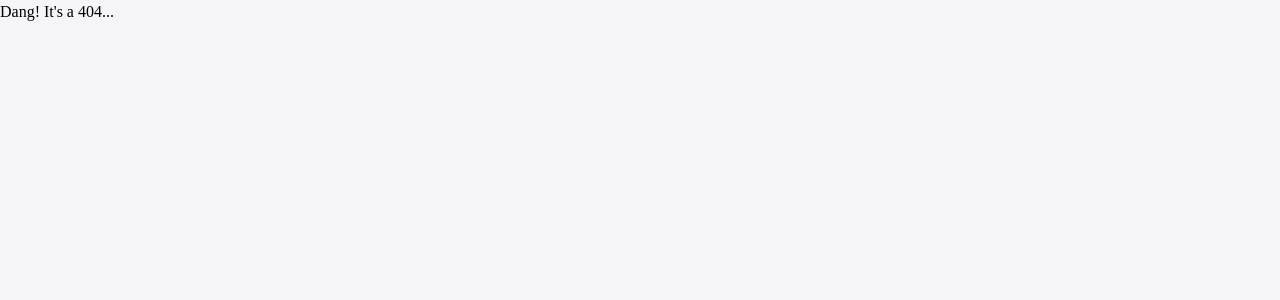
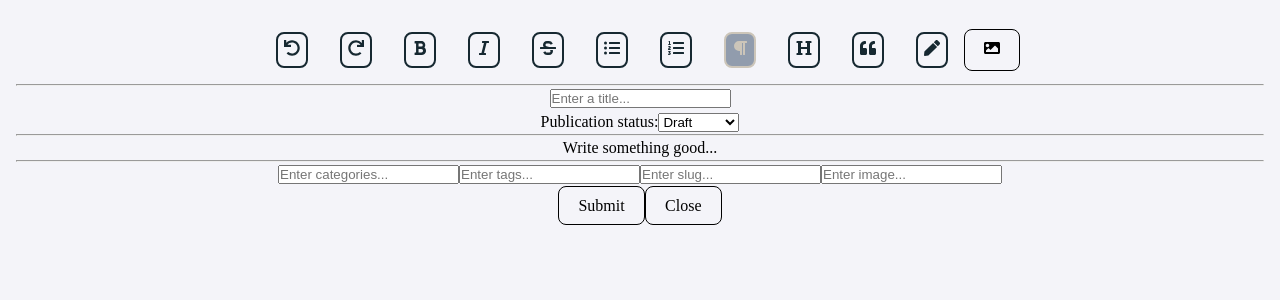
Before and after one commit to colterlevi/colterlevi_com, a React (Vite) app: page /editor in a window 1280 px wide. Before the commit this address had no page. Shown: the top 300 px of the page. Built offline with nearby package versions, Linux system fonts and the light colour scheme; a web font is replaced by a local one.

Commit message:
minimal css and routing for RTE

```diff
--- a/package.json
+++ b/package.json
@@ -17,6 +17,7 @@
     "framer-motion": "^11.0.24",
     "react": "^18.2.0",
     "react-dom": "^18.2.0",
+    "react-icons": "^5.0.1",
     "react-router-dom": "^6.22.3"
   },
   "devDependencies": {
--- a/src/App.css
+++ b/src/App.css
@@ -171,3 +171,25 @@ h1 {
 .experience-entry a {
   color: black;
 }
+
+button.toolbar {
+  border: 2px solid #162831;
+  color: #162831;
+  padding: 6px;
+  margin: 1em;
+  width: fit-content;
+  border-radius: 8px;
+  background-color: transparent;
+
+}
+
+button.is-active {
+  border: 2px solid #CCC5B9;
+  color: #CCC5B9;
+  padding: 6px;
+  margin: 1em;
+  width: fit-content;
+  border-radius: 8px;
+  background-color: #919CAD;
+
+}
--- a/src/App.jsx
+++ b/src/App.jsx
@@ -9,6 +9,7 @@ import About from './components/About'
 import Projects from './components/Projects'
 import Contact from './components/Contact'
 import Experience from './components/Experience';
+import RichTextEditor from './components/modules/RichTextEditor.jsx'
 
 const App = () => {
 
@@ -44,6 +45,10 @@ const App = () => {
 
       errorElement: <ErrorBoundary />
     },
+    {
+      path: '/editor',
+      element: <RichTextEditor />,
+    }
   ]);
 
 
--- a/src/components/Projects.jsx
+++ b/src/components/Projects.jsx
@@ -1,9 +1,9 @@
 import { useState } from 'react'
 import { motion } from 'framer-motion'
-
+import { useNavigate } from "react-router-dom"
 
 const Projects = () => {
-    const [count, setCount] = useState(0)
+    const navigate = useNavigate()
 
     return (
         <motion.div
@@ -17,8 +17,8 @@ const Projects = () => {
                 <h2>
                     This button is my project.
                 </h2>
-                <button onClick={() => setCount((count) => count + 1)}>
-                    count is {count}
+                <button onClick={() => navigate('/editor')}>
+                    test editor
                 </button>
             </div>
         </motion.div>
--- /dev/null
+++ b/src/components/modules/RichTextEditor.jsx
@@ -0,0 +1,85 @@
+import { useEditor, EditorContent } from '@tiptap/react';
+import Image from '@tiptap/extension-image';
+import StarterKit from '@tiptap/starter-kit';
+import { useState, useRef, useCallback } from 'react';
+import { useNavigate } from "react-router-dom"
+import { FaImage } from 'react-icons/fa';
+import Toolbar from './Toolbar';
+
+
+const RichTextEditor = () => {
+    const editor = useEditor({
+        extensions: [
+            StarterKit, Image
+        ],
+        content: `<p>Write something good...</p>`,
+    });
+    const title = useRef('');
+    const tags = useRef('');
+    const categories = useRef('');
+    const image = useRef('');
+    const slug = useRef('');
+    const navigate = useNavigate();
+
+    const [selectedValue, setSelectedValue] = useState("draft");
+
+    const handleChange = (event) => {
+        setSelectedValue(event.target.value);
+    };
+
+    const handleSubmit = async (e) => {
+        e.preventDefault();
+        const content = editor.getHTML();
+        console.log(content);
+    };
+
+    const addImage = useCallback(() => {
+        const url = image.current.value;
+
+        if (url) {
+            editor.chain().focus().setImage({ src: url }).run();
+        }
+    }, [editor]);
+
+    if (!editor) {
+        return null;
+    }
+
+    return (
+        <div className='card'>
+            <div>
+                <Toolbar editor={editor} />
+                <button onClick={addImage}><FaImage /></button>
+            </div>
+            <hr />
+            <div>
+                <input ref={title} type="text" name='title' placeholder='Enter a title...' /><br />
+                <div>
+                    <label htmlFor="select-status">Publication status:</label>
+                    <select id="select-status" value={selectedValue} onChange={handleChange}>
+                        <option value="draft">Draft</option>
+                        <option value="published">Published</option>
+                    </select>
+                </div>
+            </div>
+            <hr />
+            <div>
+                <EditorContent editor={editor} />
+            </div>
+            <hr />
+            <div>
+                <input ref={categories} placeholder="Enter categories..."></input>
+                <input ref={tags} placeholder="Enter tags..."></input>
+                <input ref={slug} placeholder="Enter slug..."></input>
+                <input ref={image} placeholder="Enter image..."></input>
+            </div>
+
+            <div>
+                <button onClick={(e) => handleSubmit(e)}>Submit</button>
+                <button onClick={() => navigate(-1)}>Close</button>
+            </div>
+        </div>
+    );
+}
+
+export default RichTextEditor;
--- /dev/null
+++ b/src/components/modules/Toolbar.jsx
@@ -0,0 +1,174 @@
+import { FaListOl, FaListUl, FaParagraph, FaQuoteLeft, FaRedo, FaUndo, FaBold, FaItalic, FaStrikethrough, FaHeading, FaArrowDown, FaPen } from "react-icons/fa"
+
+const Toolbar = ({ editor }) => {
+    if (!editor) {
+        return null
+    }
+
+    return (
+        <>
+            <button
+                onClick={() => editor.chain().focus().undo().run()}
+                disabled={
+                    !editor.can()
+                        .chain()
+                        .focus()
+                        .undo()
+                        .run()
+                }
+                className='toolbar'
+            >
+                <FaUndo />
+            </button>
+            <button
+                onClick={() => editor.chain().focus().redo().run()}
+                className='toolbar'
+                disabled={
+                    !editor.can()
+                        .chain()
+                        .focus()
+                        .redo()
+                        .run()
+                }
+            >
+                <FaRedo />
+            </button>
+            <button
+                onClick={() => editor.chain().focus().toggleBold().run()}
+                disabled={
+                    !editor.can()
+                        .chain()
+                        .focus()
+                        .toggleBold()
+                        .run()
+                }
+                className={editor.isActive('font-bold') ? 'is-active' : 'toolbar'}
+            >
+                <FaBold />
+            </button>
+            <button
+                onClick={() => editor.chain().focus().toggleItalic().run()}
+                disabled={
+                    !editor.can()
+                        .chain()
+                        .focus()
+                        .toggleItalic()
+                        .run()
+                }
+                className={editor.isActive('italic') ? 'is-active' : 'toolbar'}
+            >
+                <FaItalic />
+            </button>
+            <button
+                onClick={() => editor.chain().focus().toggleStrike().run()}
+                disabled={
+                    !editor.can()
+                        .chain()
+                        .focus()
+                        .toggleStrike()
+                        .run()
+                }
+                className={editor.isActive('strikethrough') ? 'is-active' : 'toolbar'}
+            >
+                <FaStrikethrough />
+            </button>
+            {/* <button
+                onClick={() => editor.chain().focus().toggleCode().run()}
+                disabled={
+                    !editor.can()
+                        .chain()
+                        .focus()
+                        .toggleCode()
+                        .run()
+                }
+                className={editor.isActive('code') ? 'is-active' : 'toolbar'}
+            >
+                code
+            </button>
+            <button onClick={() => editor.chain().focus().unsetAllMarks().run()}>
+                clear marks
+            </button>
+            <button onClick={() => editor.chain().focus().clearNodes().run()}>
+                clear nodes
+            </button> */}
+            <button
+                onClick={() => editor.chain().focus().toggleBulletList().run()}
+                className={editor.isActive('bulletList') ? 'is-active' : 'toolbar'}
+            >
+                <FaListUl />
+            </button>
+            <button
+                onClick={() => editor.chain().focus().toggleOrderedList().run()}
+                className={editor.isActive('orderedList') ? 'is-active' : 'toolbar'}
+            >
+                <FaListOl />
+            </button>
+            <button
+                onClick={() => editor.chain().focus().setParagraph().run()}
+                className={editor.isActive('paragraph') ? 'is-active' : 'toolbar'}
+            >
+                <FaParagraph />
+            </button>
+            <button
+                onClick={() => editor.chain().focus().toggleHeading({ level: 2 }).run()}
+                className={editor.isActive('heading', { level: 2 }) ? 'is-active' : 'toolbar'}
+            >
+                <FaHeading />
+            </button>
+            {/* <button
+                onClick={() => editor.chain().focus().toggleHeading({ level: 2 }).run()}
+                className={editor.isActive('heading', { level: 2 }) ? 'is-active' : 'toolbar'}
+            >
+                h2
+            </button>
+            <button
+                onClick={() => editor.chain().focus().toggleHeading({ level: 3 }).run()}
+                className={editor.isActive('heading', { level: 3 }) ? 'is-active' : 'toolbar'}
+            >
+                h3
+            </button>
+            <button
+                onClick={() => editor.chain().focus().toggleHeading({ level: 4 }).run()}
+                className={editor.isActive('heading', { level: 4 }) ? 'is-active' : 'toolbar'}
+            >
+                h4
+            </button>
+            <button
+                onClick={() => editor.chain().focus().toggleHeading({ level: 5 }).run()}
+                className={editor.isActive('heading', { level: 5 }) ? 'is-active' : 'toolbar'}
+            >
+                h5
+            </button>
+            <button
+                onClick={() => editor.chain().focus().toggleHeading({ level: 6 }).run()}
+                className={editor.isActive('heading', { level: 6 }) ? 'is-active' : 'toolbar'}
+            >
+                h6
+            </button> */
+            /* <button
+                onClick={() => editor.chain().focus().toggleCodeBlock().run()}
+                className={editor.isActive('codeBlock') ? 'is-active' : 'toolbar'}
+            >
+                code block
+            </button> */}
+            <button
+                onClick={() => editor.chain().focus().toggleBlockquote().run()}
+                className={editor.isActive('blockquote') ? 'is-active' : 'toolbar'}
+            >
+                <FaQuoteLeft />
+            </button>
+            <button onClick={() => editor.chain().focus().setHorizontalRule().run()}
+                className='toolbar'
+            >
+                <FaPen />
+            </button>
+            {/* <button onClick={() => editor.chain().focus().setHardBreak().run()}
+                className='toolbar'
+            >
+                <FaArrowDown />
+            </button> */}
+        </>
+    )
+}
+
+export default Toolbar
```
Also changed, not shown: src/components/RichTextEditor.jsx (deleted), 1 other file (tests, documents, lock files or other folders).
